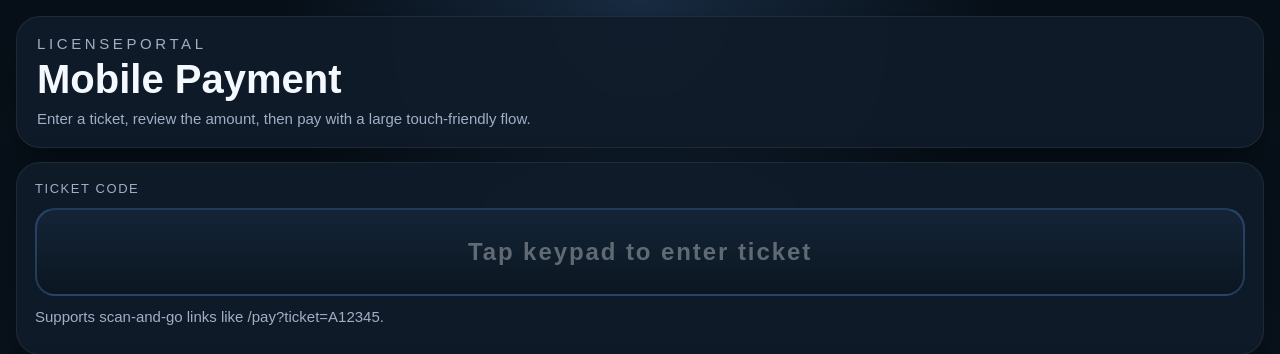
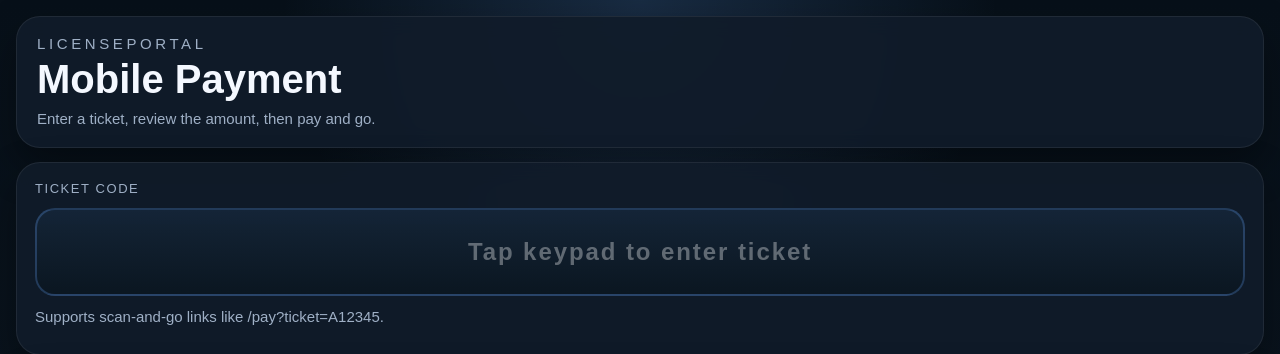
Before and after one commit to BennyGaming635/licenseportal, a Flask app: page /mobile/pay in a window 1280 px wide. Shown: the top 354 px of the page. Run offline with Flask 3, Linux system fonts and the light colour scheme.

Commit message:
update desc

```diff
--- a/licenseportal/templates/mobile_pay.html
+++ b/licenseportal/templates/mobile_pay.html
@@ -269,7 +269,7 @@
         <div class="header">
             <div class="brand">LicensePortal</div>
             <h1 class="title">Mobile Payment</h1>
-            <p class="subtitle">Enter a ticket, review the amount, then pay with a large touch-friendly flow.</p>
+            <p class="subtitle">Enter a ticket, review the amount, then pay and go.</p>
         </div>
 
         <div class="panel">
```
